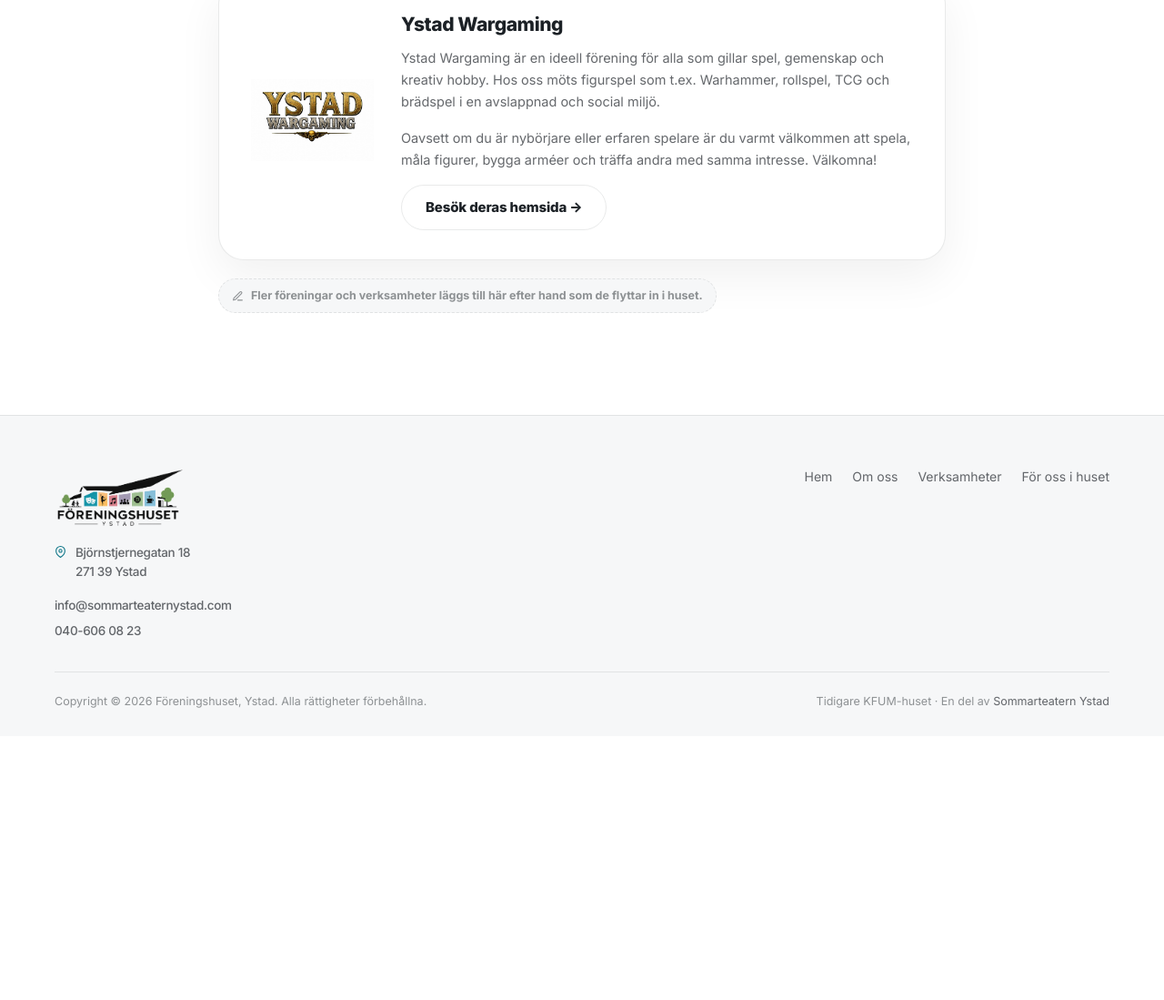
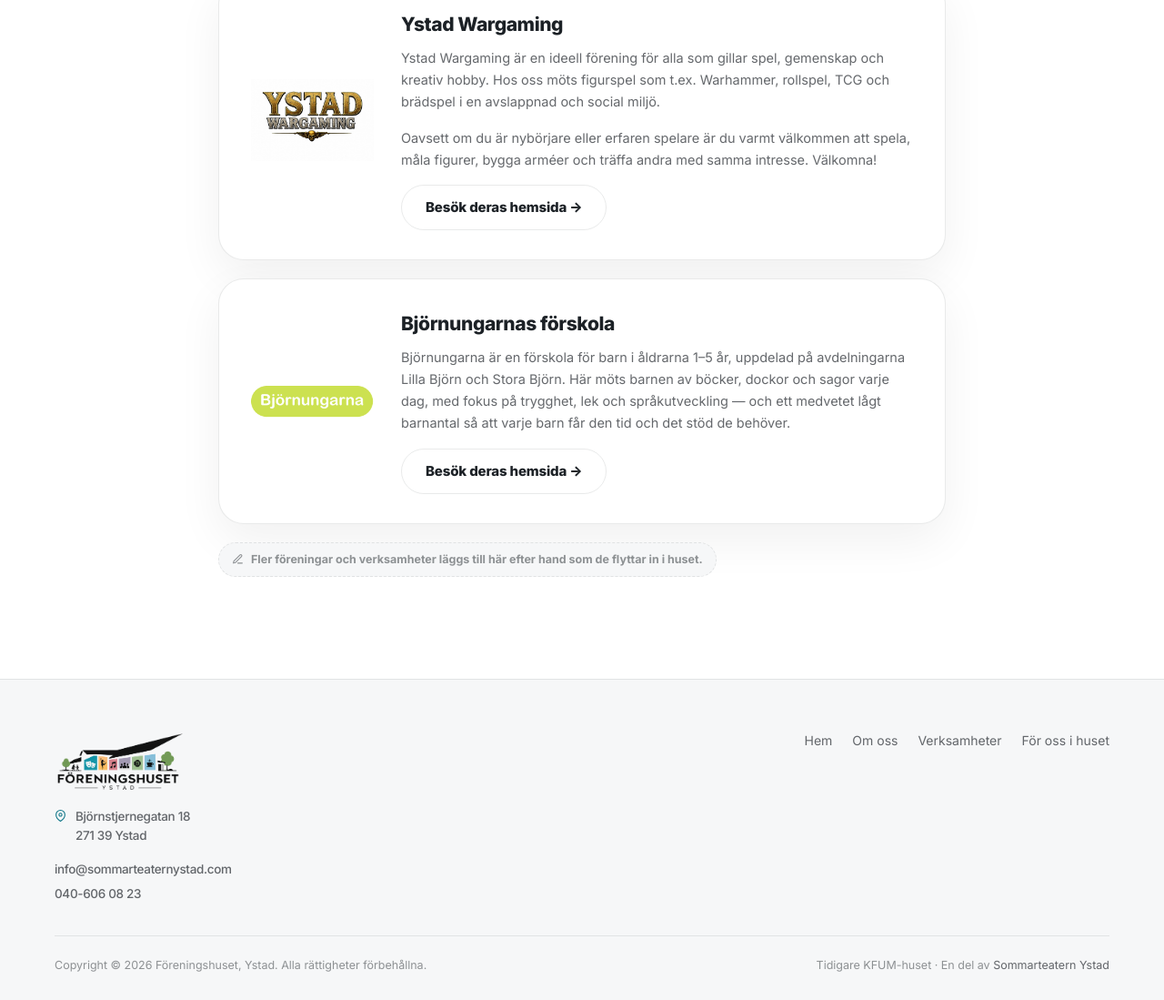
Before and after one commit to sommarteaternystad/F-reningshuset, a plain HTML site: page verksamheter.html in a window 1280 px wide. Shown: the part 762-1861 px from the top of the page at 91% size. Before the commit the page ends 1571 px from the top, so only its background shows below. Drawn offline with Linux system fonts and the light colour scheme.

Commit message:
Lägg till Björnungarnas förskola som verksamhet
Hämtade beskrivningstext från bjornungarna.se (förskola för barn 1–5
år på samma adress som Föreningshuset, avdelningarna Lilla Björn och
Stora Björn, lekfull/sagolik pedagogik). De hade ingen nedladdningsbar
logga-fil på sin sida — bara en stiliserad textwordmark i sin
navigering — så byggde en enkel textbaserad "logga" i samma stil
(rundad vit text i deras ljusgröna ton, rgb(204,225,80)) tills de kan
skicka en riktig logga-fil.

Co-Authored-By: Claude Sonnet 5 <noreply@anthropic.com>

```diff
--- a/verksamheter.html
+++ b/verksamheter.html
@@ -63,6 +63,17 @@
         </div>
       </article>
 
+      <article class="venue-full-card">
+        <div class="venue-full-logo">
+          <img src="images/venues/bjornungarna.png" alt="Björnungarnas förskola">
+        </div>
+        <div class="venue-full-body">
+          <h3>Björnungarnas förskola</h3>
+          <p>Björnungarna är en förskola för barn i åldrarna 1–5 år, uppdelad på avdelningarna Lilla Björn och Stora Björn. Här möts barnen av böcker, dockor och sagor varje dag, med fokus på trygghet, lek och språkutveckling — och ett medvetet lågt barnantal så att varje barn får den tid och det stöd de behöver.</p>
+          <a href="https://bjornungarna.se" target="_blank" rel="noopener" class="btn btn-outline">Besök deras hemsida →</a>
+        </div>
+      </article>
+
       <span class="placeholder-note">
         <svg width="13" height="13" viewBox="0 0 24 24" fill="none" stroke="currentColor" stroke-width="2" stroke-linecap="round" stroke-linejoin="round" aria-hidden="true"><path d="M12 20h9"/><path d="M16.5 3.5a2.12 2.12 0 0 1 3 3L7 19l-4 1 1-4Z"/></svg>
         Fler föreningar och verksamheter läggs till här efter hand som de flyttar in i huset.
```
Also changed, not shown: index.html (+4 -6 lines), images/venues/bjornungarna.png (added).
